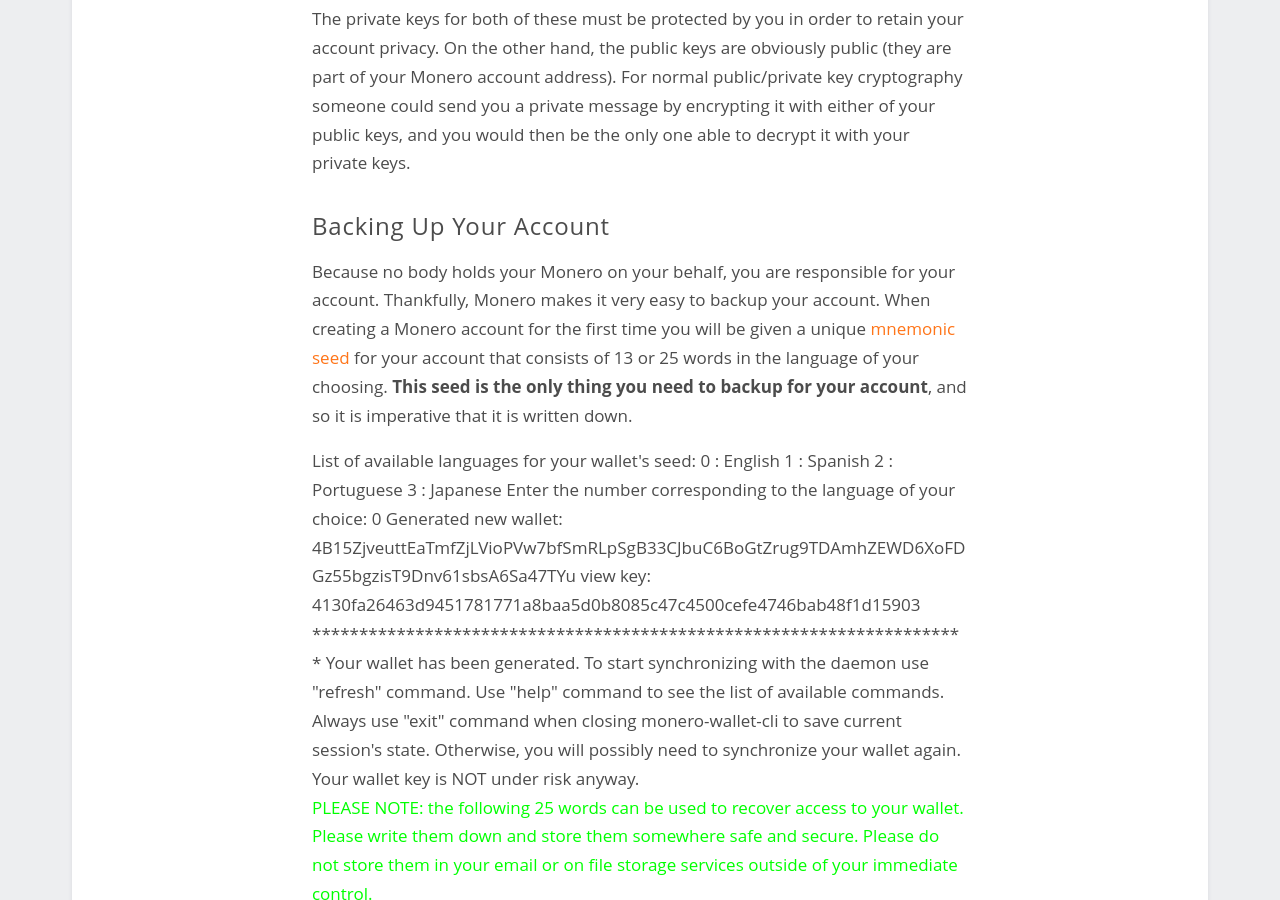
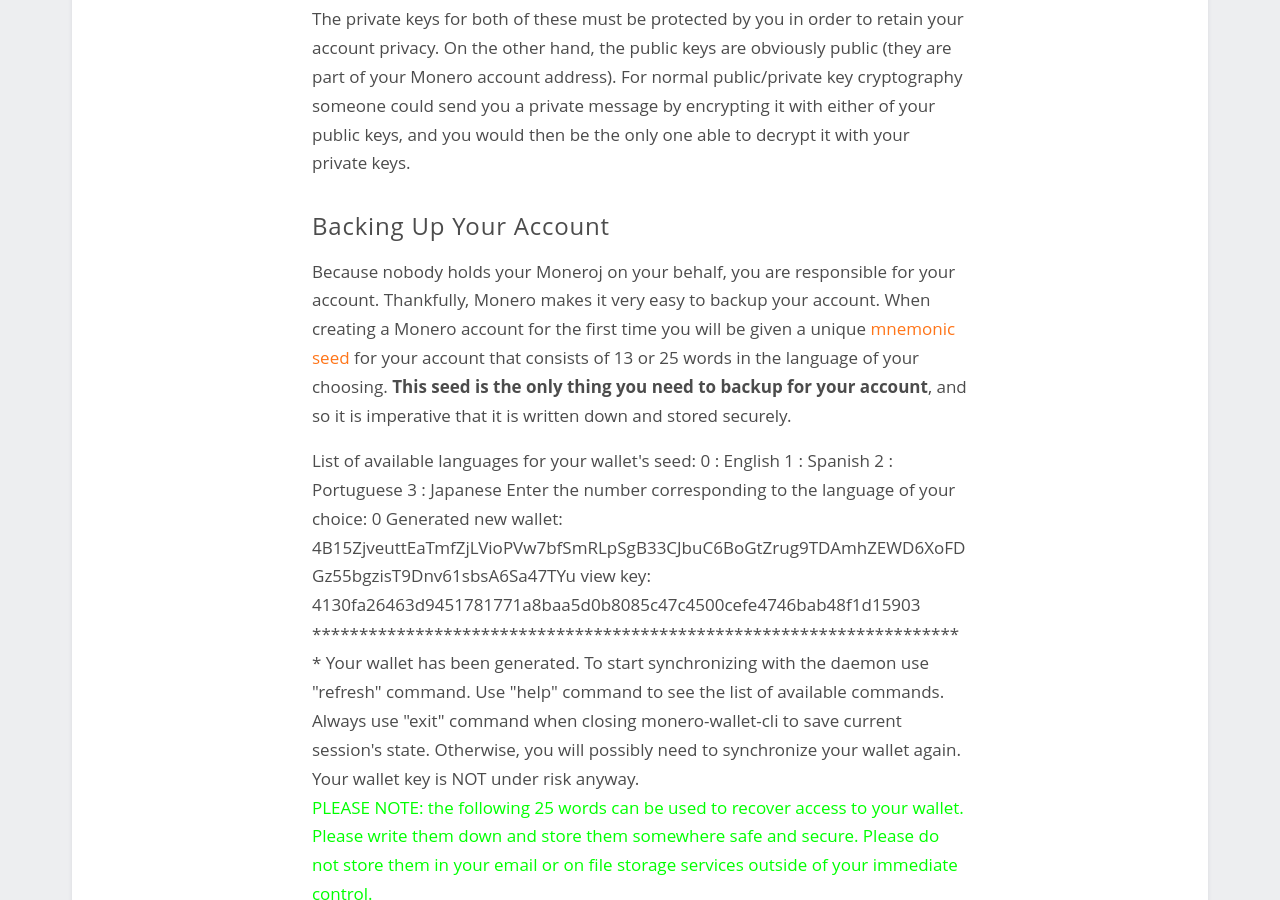
Before and after one commit to apezio/monero-site-new, a Jekyll site: the page built from resources/moneropedia/account.md, in a window 1280 px wide and 900 px high, scrolled down 1460 px. Built offline with Jekyll 4.4.1, drawn with Linux system fonts in a browser that asks for light colours; some of the changed text lies outside the part shown.

Commit message:
fixed typos

```diff
--- a/resources/moneropedia/account.md
+++ b/resources/moneropedia/account.md
@@ -29,7 +29,7 @@
 
 ### Backing Up Your Account
 
-Because no body holds your Monero on your behalf, you are responsible for your account. Thankfully, Monero makes it very easy to backup your account. When creating a Monero account for the first time you will be given a unique @mnemonic-seed for your account that consists of 13 or 25 words in the language of your choosing. **This seed is the only thing you need to backup for your account**, and so it is imperative that it is written down.
+Because nobody holds your Moneroj on your behalf, you are responsible for your account. Thankfully, Monero makes it very easy to backup your account. When creating a Monero account for the first time you will be given a unique @mnemonic-seed for your account that consists of 13 or 25 words in the language of your choosing. **This seed is the only thing you need to backup for your account**, and so it is imperative that it is written down and stored securely.
 
 {:.cli-code}
 List of available languages for your wallet's seed:
```
Also changed, not shown: other parts of resources/moneropedia/account.md (+1 -1 lines).
